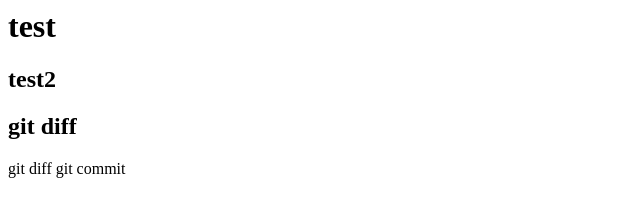
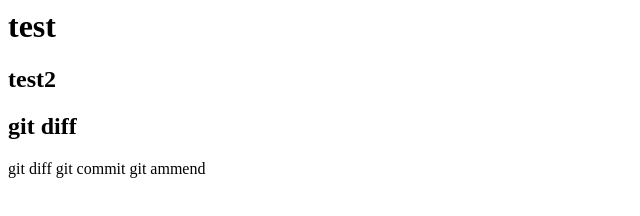
Before and after one commit to mocamocaland/git_tutorial_bak, a plain HTML site: page index.html in a window 1280 px wide. Shown: the whole page, without its empty margins (0-640 px from the left). Drawn offline with Linux system fonts and the light colour scheme.

Commit message:
git ammend を追加

```diff
--- a/index.html
+++ b/index.html
@@ -9,3 +9,4 @@
 
 
 git commit
+git ammend
```
